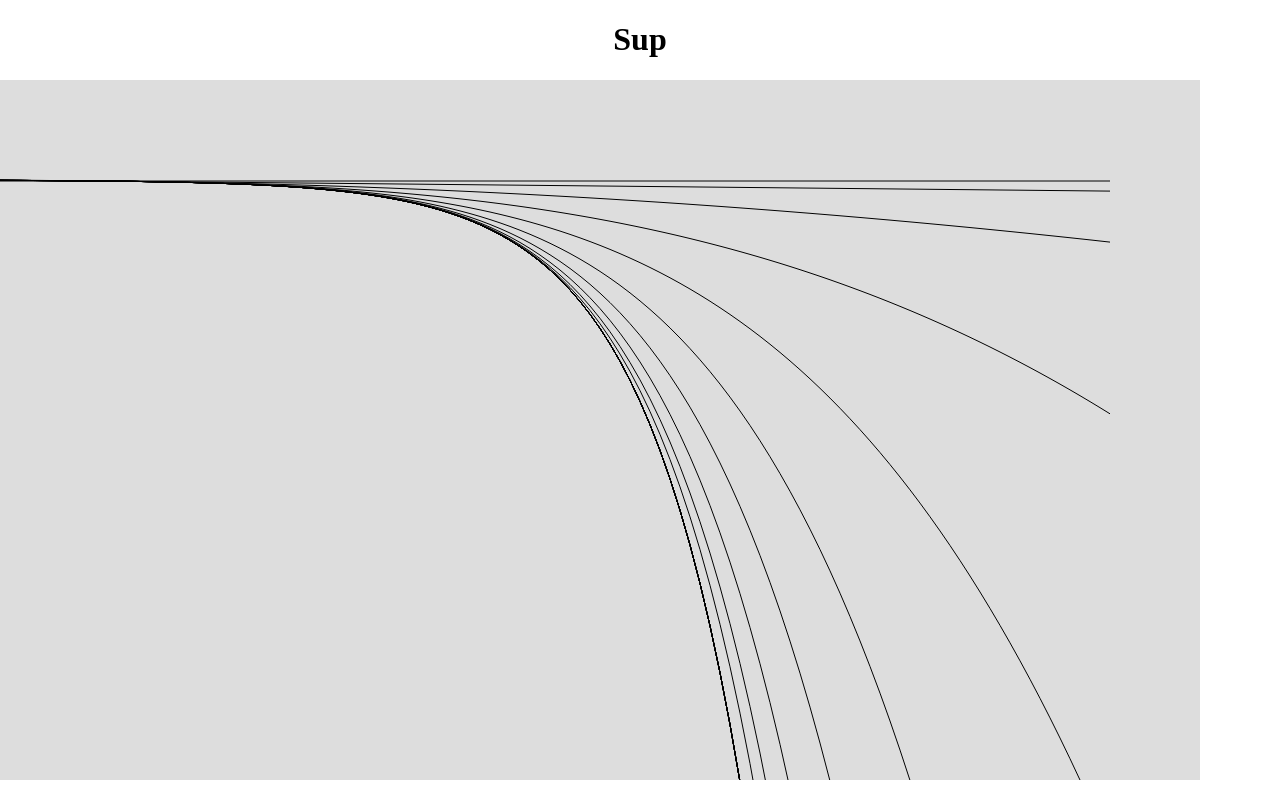
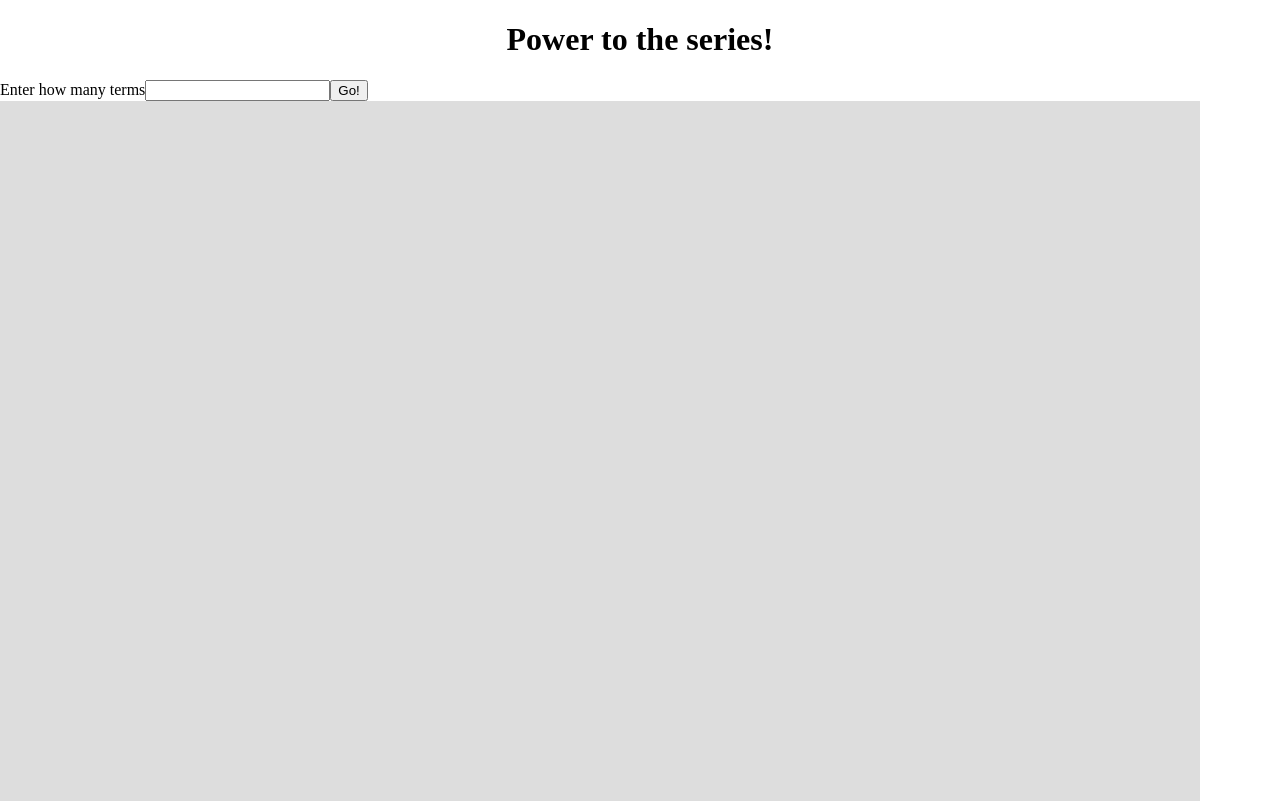
Before and after one commit to chessmonger2112/power-series, a plain HTML site: page index.html in a window 1280 px wide. Drawn offline with nearby package versions, Linux system fonts and the light colour scheme.

Commit message:
user has control on how many terms will be graphed

```diff
--- a/index.html
+++ b/index.html
@@ -1,11 +1,12 @@
 <!DOCTYPE html>
 <html>
   <head>
-    <title>Power to the series!</title>
+    <title>Power Series</title>
     <link rel="stylesheet" type="text/css" href="stylesheets/style.css">
   </head>
   <body>
-    <h1>Sup</h1>
+    <h1>Power to the series!</h1>
+    <span>Enter how many terms</span><input id="numOfTermsInput"><button id="goButton">Go!</button>
     <canvas id="canvas" width="1200" height="700"></canvas>
     <script src="https://ajax.googleapis.com/ajax/libs/jquery/1.12.2/jquery.min.js"></script>
     <script src="javascripts/main.js"></script>
--- a/javascripts/main.js
+++ b/javascripts/main.js
@@ -6,7 +6,7 @@ $(function() {
   var tX = 100;
   var tY = 100;
   var magX = 100;
-  drawLine = function(point1, point2)
+  drawLine = function(point1, point2, color)
   {
     var x1 = point1.x;
     var y1 = point1.y;
@@ -15,9 +15,10 @@ $(function() {
     context.beginPath();
     context.moveTo(x1 * magX + tX, y1 + tY);
     context.lineTo(x2 * magX + tX, y2 + tY);
+    context.strokeStyle = color || "black";
+    // context.strokeStyle = "green";
     context.stroke();
     context.closePath();
-    // console.log(`point1: ${x1}, ${y1}; point2: ${x2}, ${y2}`);
   }
 
   var eX = (x, y) => Math.exp(x);
@@ -35,24 +36,21 @@ $(function() {
       let y = fX(x);
       let x2 = x + deltaX;
       let y2 = fX(x + deltaX);
-      drawLine({x, y}, {x: x2, y: y2});
+      drawLine({x, y}, {x: x2, y: y2}, color);
 
       let yA = approximateEX(numOfTerms, x);
       let yA2 = approximateEX(numOfTerms, x2);
       drawLine({x, y: yA}, {x: x2, y: yA2});
     }
   }
-  for (let i = 0; i < 10; i ++)
-  {
-    graphFx(eX);
-    numOfTerms ++;
+
+  function makeGraphs(n) {
+    for (let i = 0; i < n; i ++)
+    {
+      graphFx(eX, "red");
+      numOfTerms ++;
+    }
   }
-
-  // setInterval(() => {
-  //   graphFx(eX)
-  //   numOfTerms ++;
-  //   }
-  //   , 100);
 
   function approximateEX(n, x) //where n is the amount of desired terms
   {
@@ -62,10 +60,18 @@ $(function() {
       let num = Math.pow(x, i);
       let den =   factorial(i);
       let quot = num / den;
-      console.log(`numerator is ${num}, denominator is ${den}`);
-      console.log(`the ${i}th contribution of the series is ${quot}`);
       y += quot;
     }
     return y;
   }
+
+  $("#goButton").click(function() {
+    var numOfTerms = parseInt($("#numOfTermsInput").val());
+    console.log(numOfTerms);
+    if (numOfTerms)
+    {
+      console.log("Sdfsdf");
+      makeGraphs(numOfTerms);
+    }
+  });
 });
```
